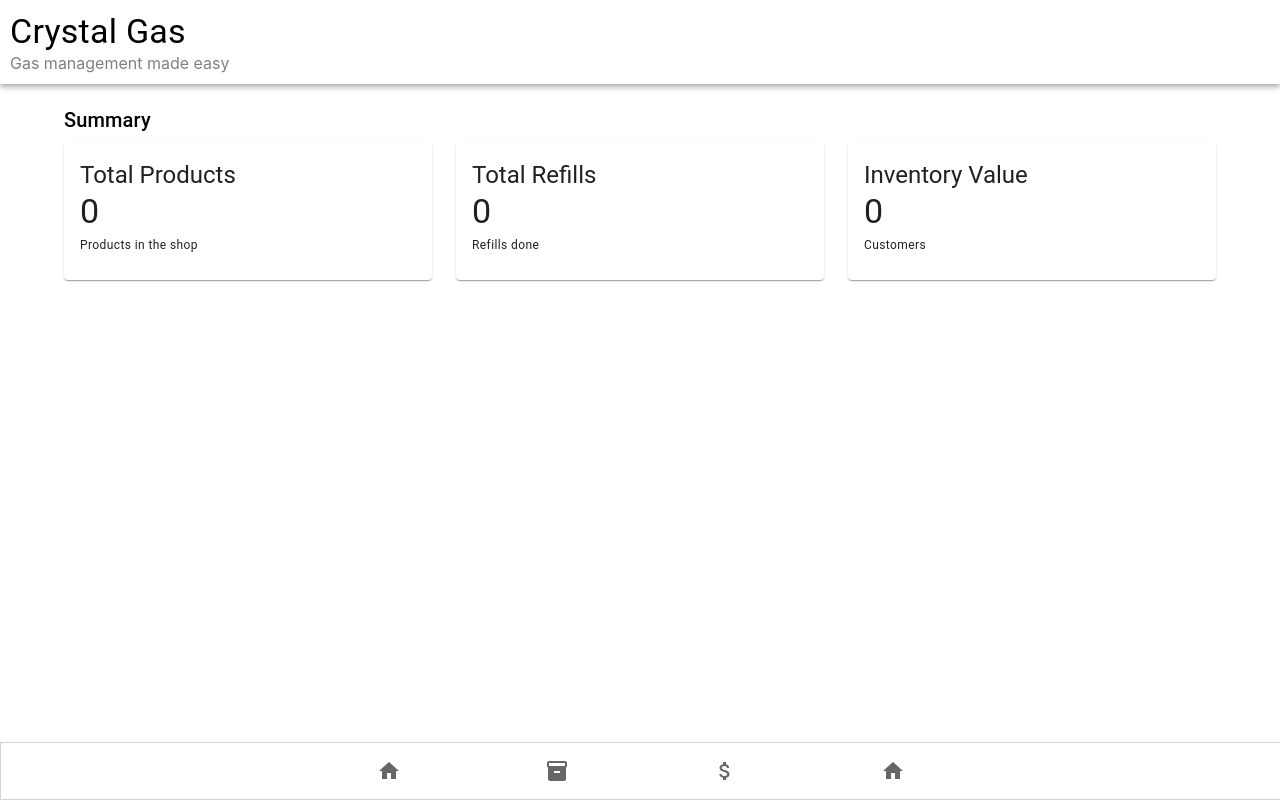
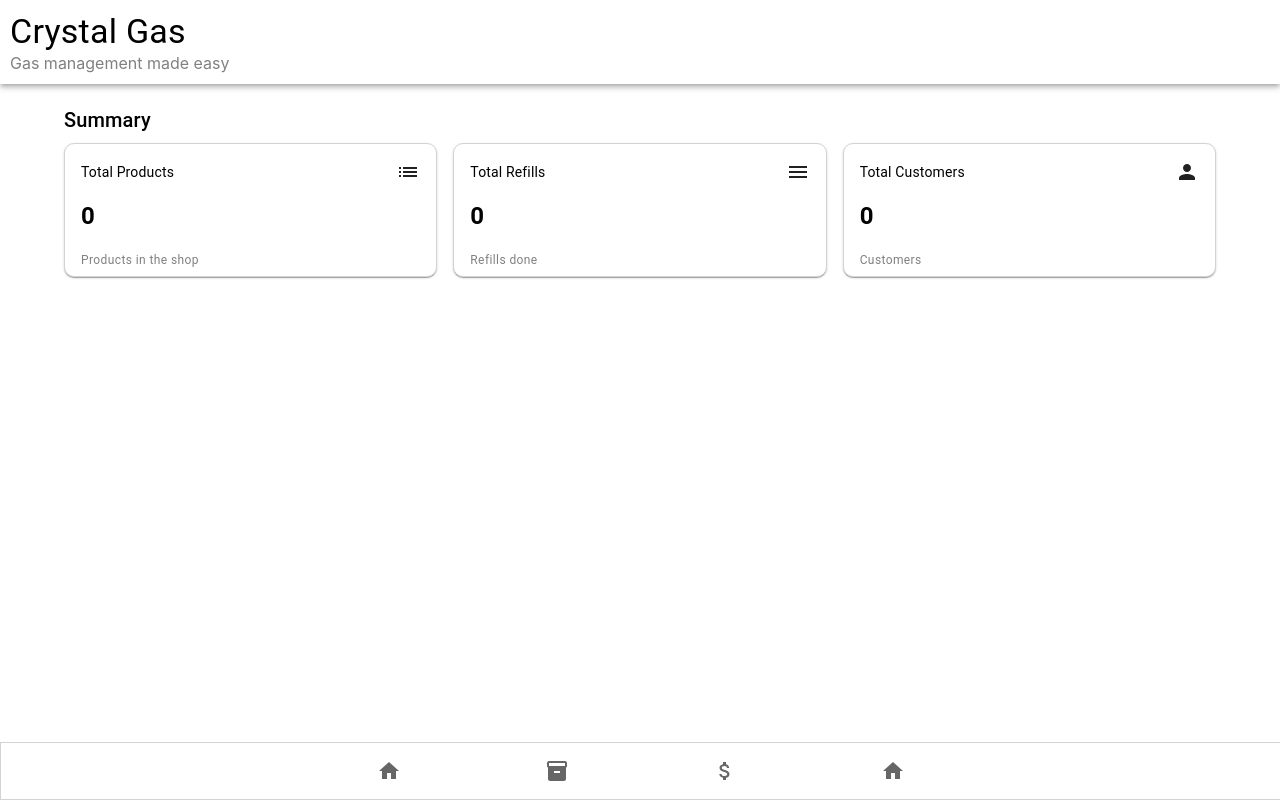
Before and after one commit to iantanui/crystal-gas, a React (Create React App) app: page / in a window 1280 px wide. Built offline with nearby package versions, Linux system fonts and the light colour scheme.

Commit message:
dashbaord cards

```diff
--- a/src/components/dashboard/DashboardCard.js
+++ b/src/components/dashboard/DashboardCard.js
@@ -1,12 +1,37 @@
 import React from "react";
-import { Card, CardContent, Typography } from "@mui/material";
+import { Box, Card, CardContent, Typography } from "@mui/material";
 
-const DashboardCard = ({ label, value, bottom }) => (
-  <Card>
-    <CardContent>
-      <Typography variant="h5">{label}</Typography>
-      <Typography variant="h4">{value}</Typography>
-      <Typography variant="caption">{bottom}</Typography>
+const DashboardCard = ({ icon, label, value, bottom }) => (
+  <Card
+    style={{
+      height: "80%",
+      padding: "8px",
+      border: "1px solid lightgray",
+      borderRadius: "10px",
+    }}
+  >
+    <CardContent style={{ padding: '8px'}}>
+      <Box display="flex" justifyContent="space-between" alignItems="center">
+        <Typography variant="body2" color="black">
+          {label}
+        </Typography>
+        {icon}
+      </Box>
+
+      <Box
+        display="flex"
+        justifyContent="flex-start"
+        alignItems="center"
+        my={2}
+      >
+        <Typography variant="h5" color="black" fontWeight="bold">
+          {value}
+        </Typography>
+      </Box>
+
+      <Typography variant="caption" color="gray" align="center">
+        {bottom}
+      </Typography>
     </CardContent>
   </Card>
 );
--- a/src/pages/DashboardScreen.js
+++ b/src/pages/DashboardScreen.js
@@ -3,10 +3,11 @@ import DashboardCard from "../components/dashboard/DashboardCard";
 import { Container, Grid, Typography } from "@mui/material";
 import { useProducts } from "../components/products/ProductContext";
 import { useRefills } from "../components/refills/RefillContext";
+import { List, Menu, Person } from "@mui/icons-material";
 
 const DashboardScreen = () => {
-  const { products } = useProducts;
-  const { refills } = useRefills;
+  const { products } = useProducts();
+  const { refills } = useRefills();
 
   const totalProducts = products ? products.length : 0;
   const totalRefills = refills ? refills.length : 0;
@@ -20,26 +21,29 @@ const DashboardScreen = () => {
         Summary
       </Typography>
 
-      <Grid container spacing={3}>
-        <Grid item xs={12} sm={6} md={4}>
+      <Grid container spacing={2}>
+        <Grid item xs={12} sm={4}>
           <DashboardCard
+            icon={<List />}
             label="Total Products"
             value={totalProducts}
             bottom="Products in the shop"
           />
         </Grid>
 
-        <Grid item xs={12} sm={6} md={4}>
+        <Grid item xs={12} sm={4}>
           <DashboardCard
+            icon={<Menu />}
             label="Total Refills"
             value={totalRefills}
             bottom="Refills done"
           />
         </Grid>
 
-        <Grid item xs={12} sm={6} md={4}>
+        <Grid item xs={12} sm={4}>
           <DashboardCard
-            label="Inventory Value"
+            icon={<Person />}
+            label="Total Customers"
             value={totalCustomers}
             bottom="Customers"
           />
```
